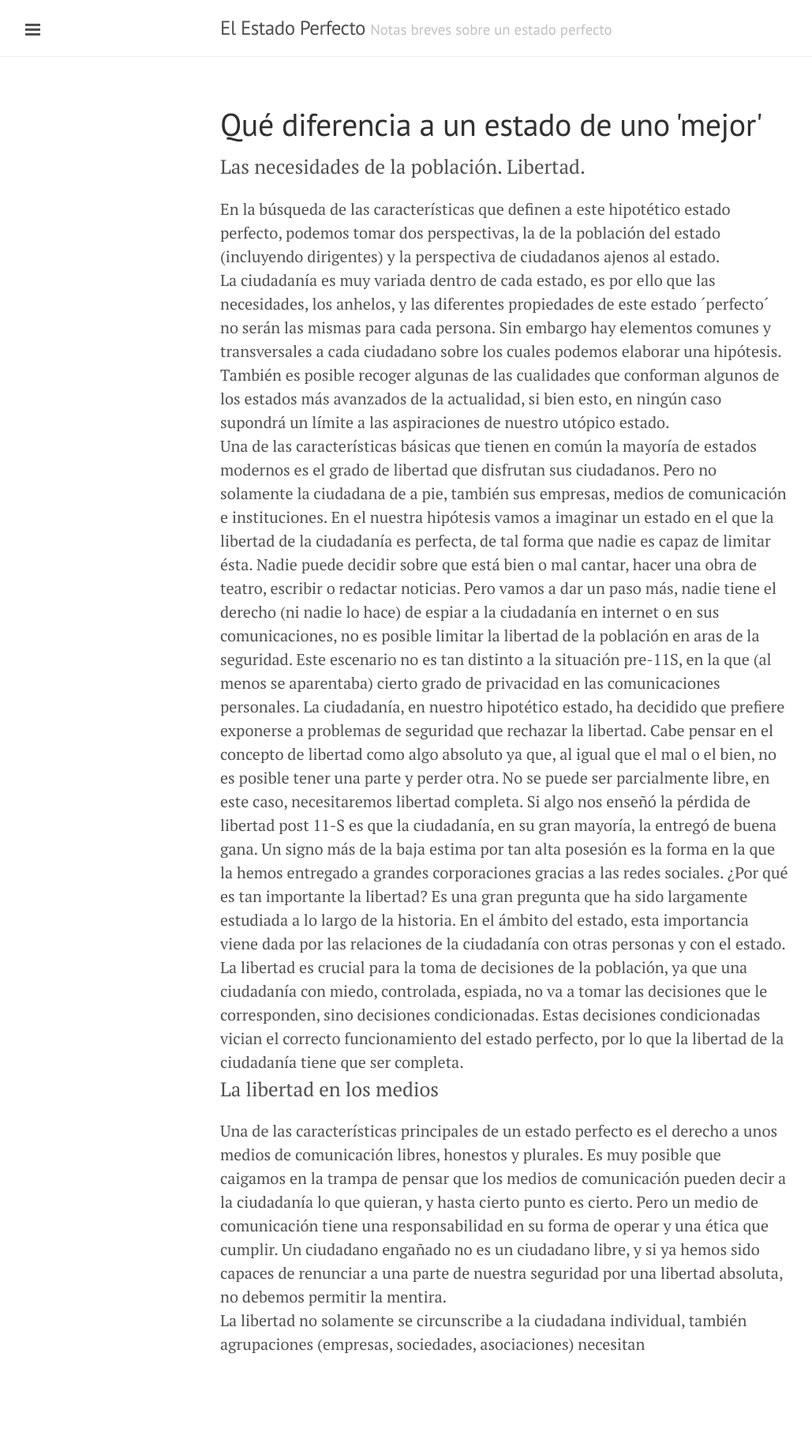
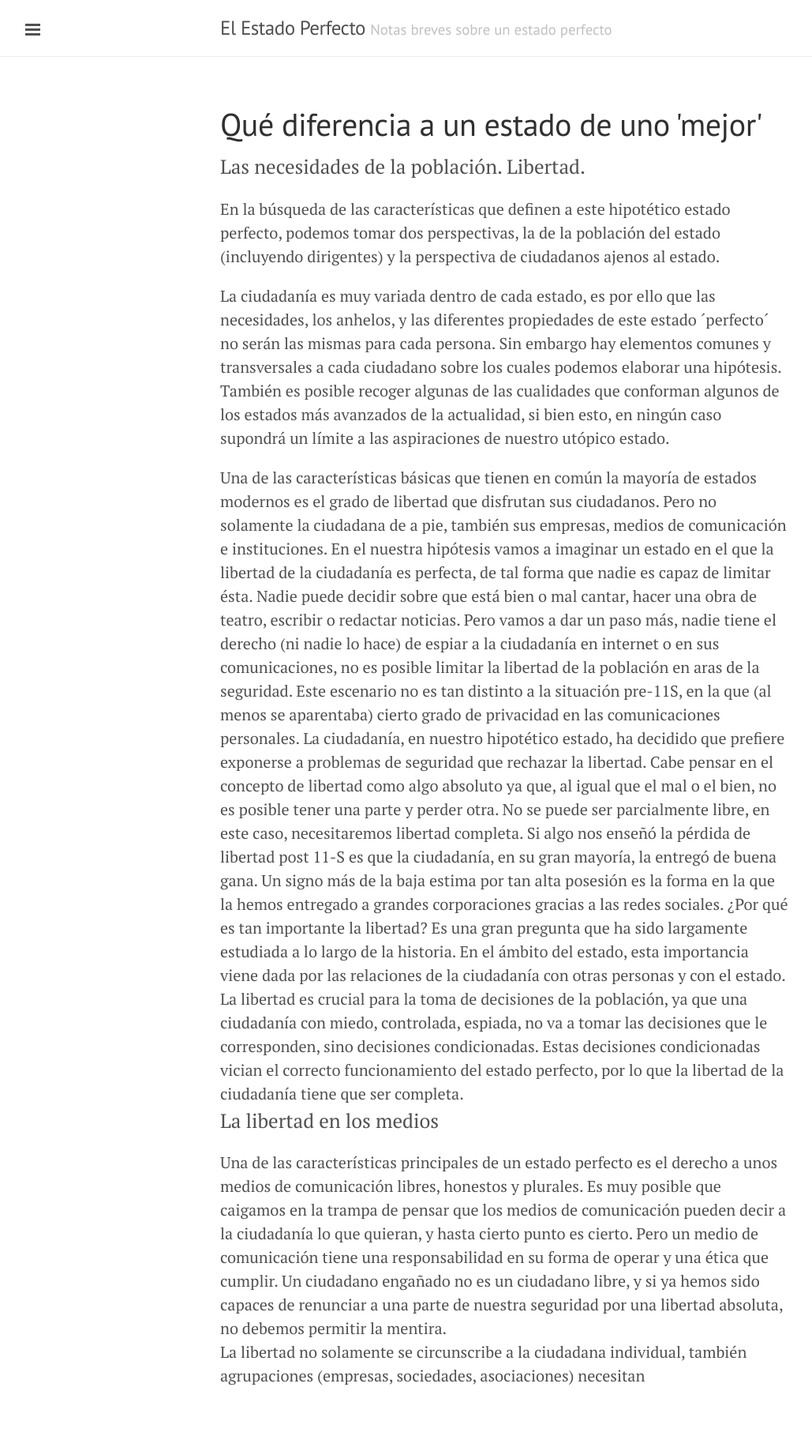
Before and after one commit to estadoperfecto/estadoperfecto.github.io, a Jekyll site: the page built from que_diferencia.html, in a window 1280 px wide. Shown: the whole page at 79% size, without its empty margins (1-1030 px from the left). Built offline with Jekyll 4.4.1, drawn with Linux system fonts in a browser that asks for light colours; before the commit the page ends 1797 px from its top, so only the background shows below that.

Commit message:
Use paragraphs

```diff
--- a/que_diferencia.html
+++ b/que_diferencia.html
@@ -5,17 +5,17 @@ title: "Qué diferencia a un estado de uno 'mejor'"
 
 <div class="page">
   <p class="lead">Las necesidades de la población. Libertad.</p>
-  <div>
+  <p>
     En la búsqueda de las características que definen a este hipotético estado perfecto, podemos tomar dos
     perspectivas, la de la población del estado (incluyendo dirigentes) y la perspectiva de ciudadanos ajenos al estado.
-  </div>
-  <div>
+  </p>
+  <p>
     La ciudadanía es muy variada dentro de cada estado, es por ello que las necesidades, los anhelos, y las diferentes
     propiedades de este estado ´perfecto´ no serán las mismas para cada persona. Sin embargo hay elementos comunes y
     transversales a cada ciudadano sobre los cuales podemos elaborar una hipótesis. También es posible recoger algunas
     de las cualidades que conforman algunos de los estados más avanzados de la actualidad, si bien esto, en ningún caso
     supondrá un límite a las aspiraciones de nuestro utópico estado.
-  </div>
+  </p>
   <div>
     Una de las características básicas que tienen en común la mayoría de estados modernos es el grado de libertad que
     disfrutan sus ciudadanos. Pero no solamente la ciudadana de a pie, también sus empresas, medios de comunicación e
```
